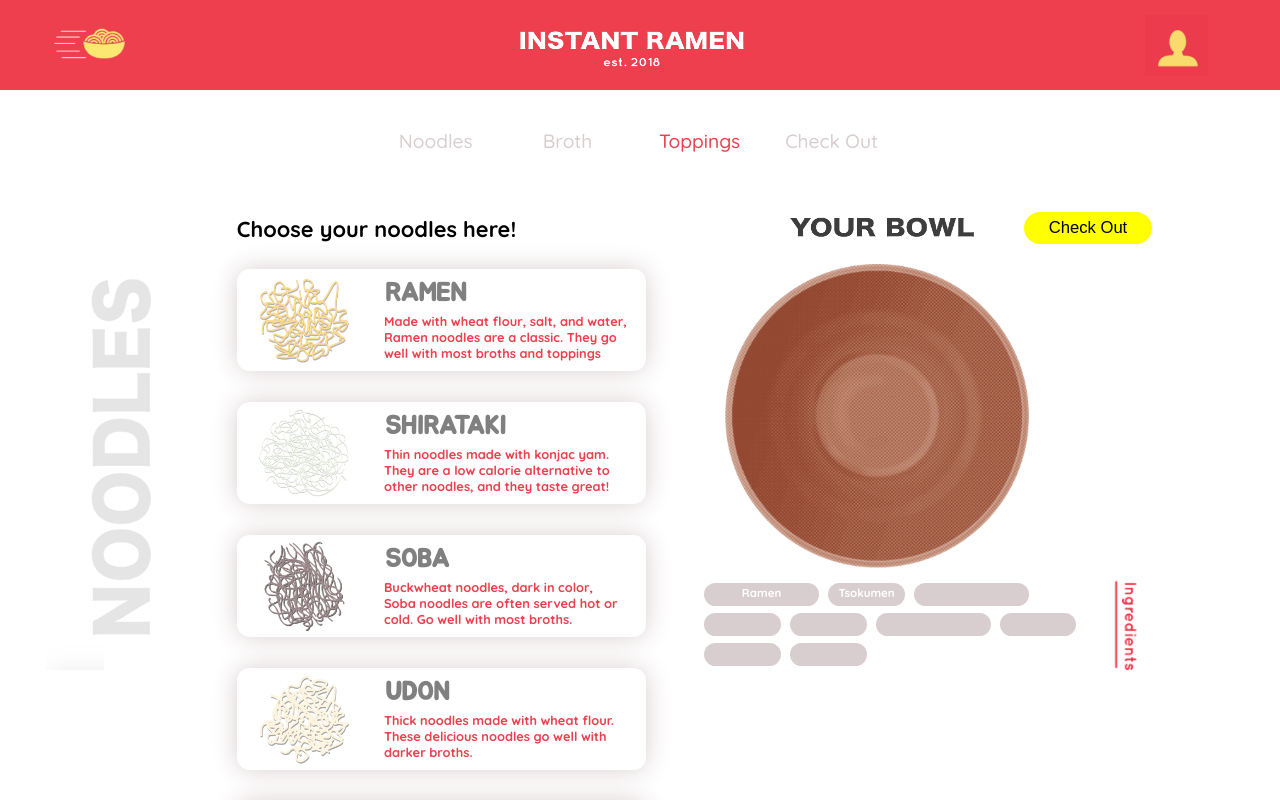
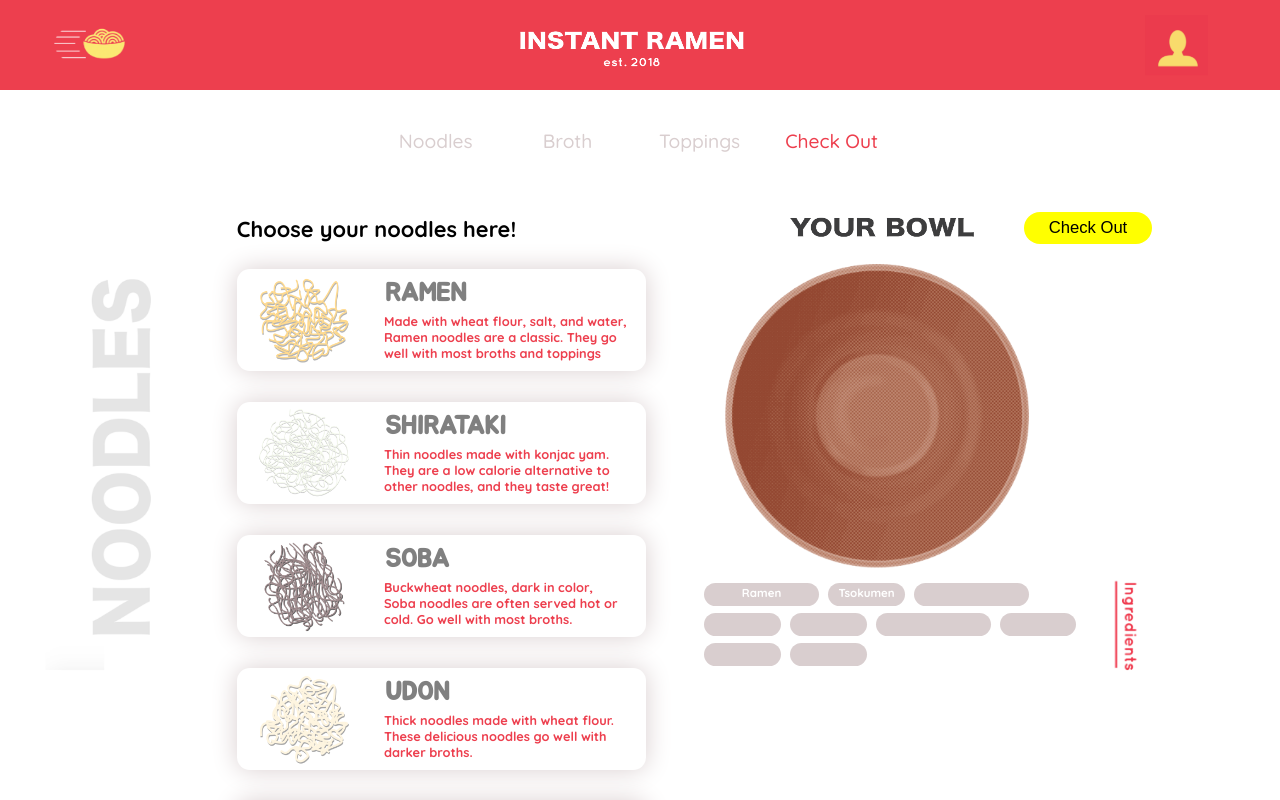
Before and after one commit to nick-rogers/applications2018spring, a plain HTML site: page configurator/final/checkout.html in a window 1280 px wide. Shown: the top 800 px of the page. Drawn offline with nearby package versions, Linux system fonts and the light colour scheme.

Commit message:
Update checkout.html

```diff
--- a/configurator/final/checkout.html
+++ b/configurator/final/checkout.html
@@ -6,7 +6,7 @@
   <link rel="stylesheet" href="style.css" type="text/css">
   <script src="https://ajax.googleapis.com/ajax/libs/jquery/3.2.1/jquery.min.js"></script>
   <style>
-  	.l3 {
+  	.l4 {
   		color: #ed3f4e;
   	}
   </style>
```
